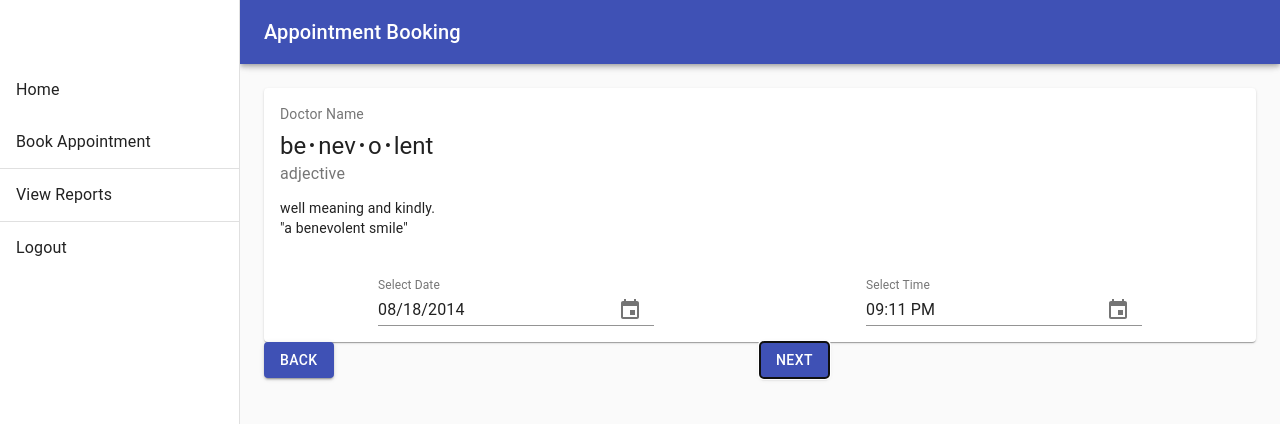
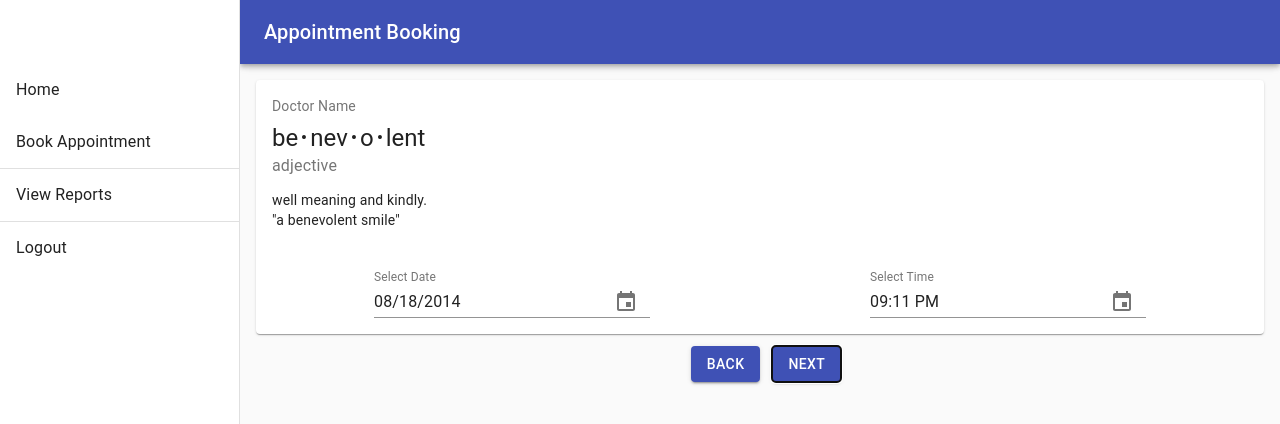
Before and after one commit to adityaghag/GDPRInHeathCare, a React (Create React App) app in the folder frontend/: page /booking in a window 1280 px wide. Both pictures are taken after a click on the button "NEXT". Shown: the top 424 px of the page. Built offline with nearby package versions, Linux system fonts and the light colour scheme.

Commit message:
next/back button style

```diff
--- a/frontend/src/component/patient/booking/Booking.js
+++ b/frontend/src/component/patient/booking/Booking.js
@@ -36,6 +36,9 @@ const useStyles = makeStyles(theme => ({
     flexGrow: 1,
     backgroundColor: theme.palette.primary.default,
     padding: theme.spacing(3),
+  },
+  Button: {
+    margin: '12px'
   }
 }));
 
@@ -80,27 +83,33 @@ export default function Booking() {
       </Drawer>
       <main className={classes.content}>
         <div className={classes.toolbar} />
-        <div className={classes.paper}>
+        <Grid
+          container
+          direction="column"
+          justify="center"
+          alignItems="left"
+          spacing={2}
+        >
           {step === 1 ? (
             <Step1></Step1>) :
             step === 2 ? (
               <Step2></Step2>) :
               <Step3></Step3>
           }
-        </div>
+        </Grid>
         <Grid
           container
-          direction="row"
+          direction="column"
           justify="center"
           alignItems="center"
+          alignContent='center'
+          spacing={2}
         >
           <Grid item xs>
             {step !== 1 ? (
-              <Button variant="contained" color="primary" onClick={() => setStep(step - 1)}>Back</Button>) :
+              <Button variant="contained" color="primary" onClick={() => setStep(step - 1)} className={classes.Button}>Back</Button>) :
               ''
             }
-          </Grid>
-          <Grid item xs>
             {step !== 3 ? (
               <Button variant="contained" color="primary" onClick={() => setStep(step + 1)}>Next</Button>) :
               ''
--- a/frontend/src/component/patient/booking/Step1.js
+++ b/frontend/src/component/patient/booking/Step1.js
@@ -24,10 +24,6 @@ export default function Booking() {
                     <FormControlLabel value="Gastroenterologist" control={<Radio />} label="Gastroenterologist" />
                     <FormControlLabel value="Liver Transplant Surgeon" control={<Radio />} label="Liver Transplant Surgeon" />
                     <FormControlLabel value="Dentist" control={<Radio />} label="Dentist" />
-
-
-
-
                 </RadioGroup>
             </FormControl>
         </React.Fragment>
```
Also changed, not shown: frontend/src/component/patient/booking/Category.js (added, +9 -0 lines).
